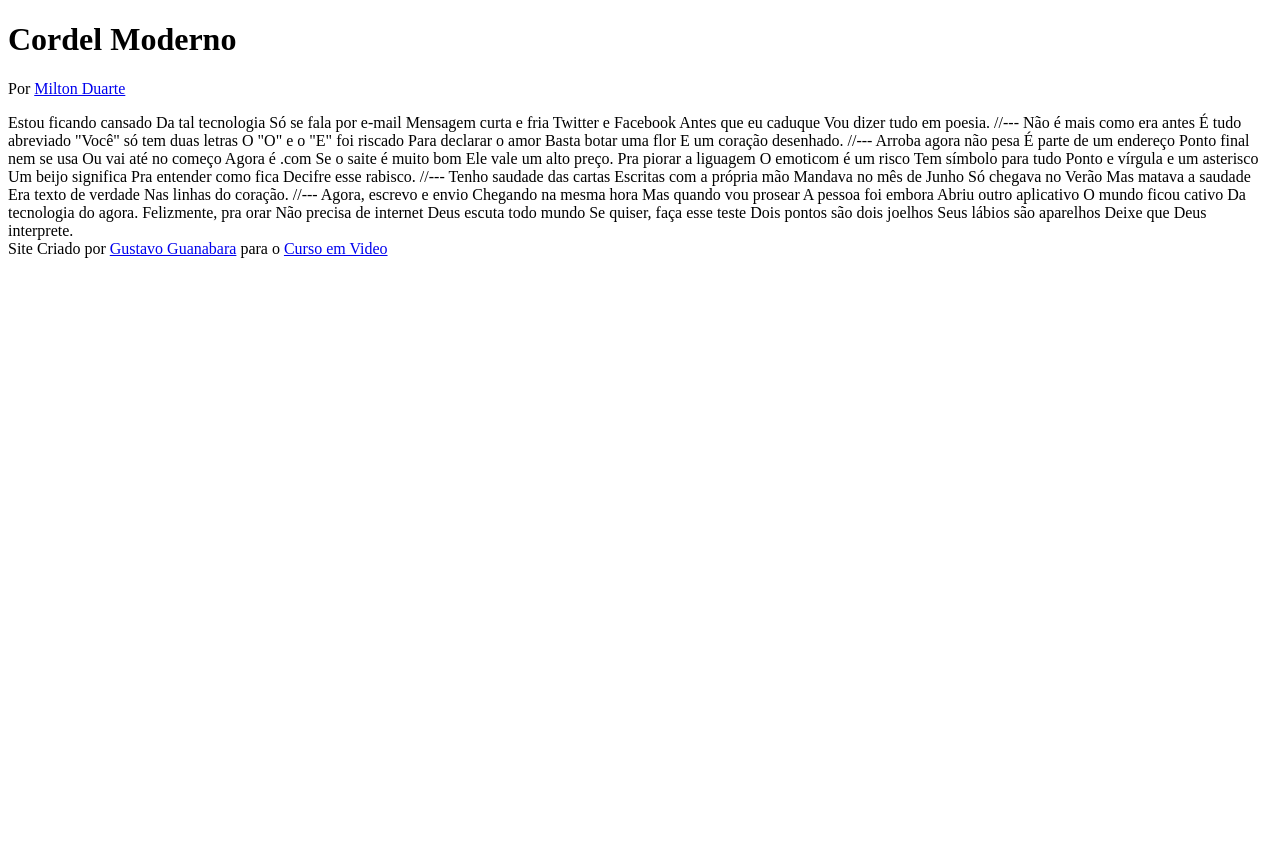
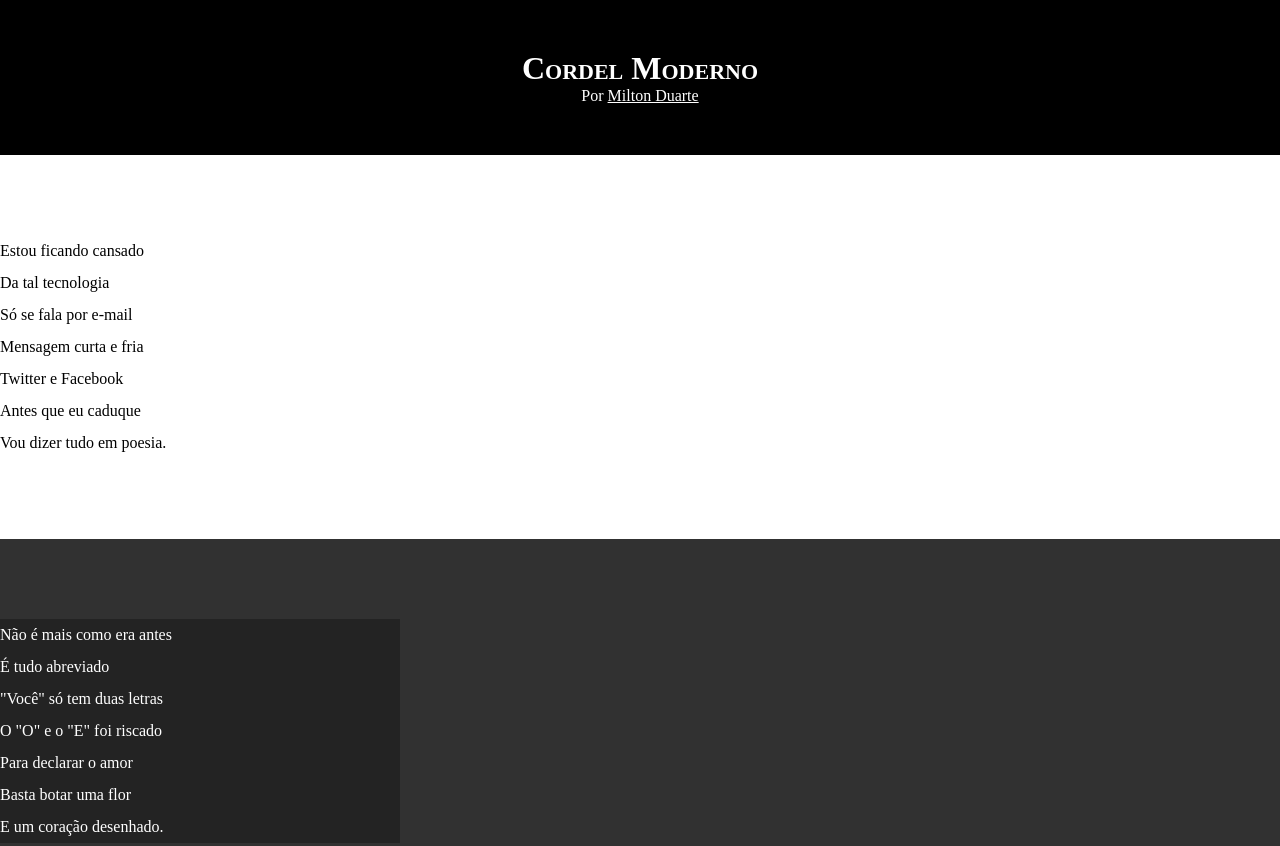
Before and after one commit to WilcimarJunior/html-css, a plain HTML site: page desafios/d12/index.html in a window 1280 px wide. Shown: the top 846 px of the page. Before the commit the page ends 800 px from the top, so only its background shows below. Drawn offline with Linux system fonts and the light colour scheme.

Commit message:
atualizei textos estilos e blocos

```diff
--- a/desafios/d12/index.html
+++ b/desafios/d12/index.html
@@ -4,6 +4,7 @@
     <meta charset="UTF-8">
     <meta name="viewport" content="width=device-width, initial-scale=1.0">
     <title>Cordel Moderno</title>
+    <link rel="stylesheet" href="style.css">
 </head>
 <body>
     <header>
@@ -16,69 +17,87 @@
 
     </header>
 
-        Estou ficando cansado
-    Da tal tecnologia
-    Só se fala por e-mail
-    Mensagem curta e fria
-    Twitter e Facebook
-    Antes que eu caduque
-    Vou dizer tudo em poesia.
+        <section class="normal">
+                <p>
+                    Estou ficando cansado <br>
+                    Da tal tecnologia <br>
+                    Só se fala por e-mail <br>
+                    Mensagem curta e fria <br>
+                    Twitter e Facebook <br>
+                    Antes que eu caduque <br>
+                    Vou dizer tudo em poesia. <br>
+                </p>
+        </section>
 
-    //---
+    <section class="imagem">
+        <p>
+            Não é mais como era antes <br>
+            É tudo abreviado <br>
+            "Você" só tem duas letras <br>
+            O "O" e o "E" foi riscado <br>
+            Para declarar o amor <br>
+            Basta botar uma flor <br>
+            E um coração desenhado. <br>
+        </p>
+    </section>
 
-    Não é mais como era antes
-    É tudo abreviado
-    "Você" só tem duas letras
-    O "O" e o "E" foi riscado
-    Para declarar o amor
-    Basta botar uma flor
-    E um coração desenhado.
 
-    //---
 
-    Arroba agora não pesa
-    É parte de um endereço
-    Ponto final nem se usa
-    Ou vai até no começo
-    Agora é .com
-    Se o saite é muito bom
-    Ele vale um alto preço.
+    <section class="normal">
+        <p>
+            Arroba agora não pesa <br>
+            É parte de um endereço <br>
+            Ponto final nem se usa <br>
+            Ou vai até no começo <br>
+            Agora é .com <br>
+            Se o saite é muito bom <br>
+            Ele vale um alto preço. <br>
+        </p>
 
-    Pra piorar a liguagem
-    O emoticom é um risco
-    Tem símbolo para tudo
-    Ponto e vírgula e um asterisco
-    Um beijo significa
-    Pra entender como fica
-    Decifre esse rabisco.
+        <p>
+            Pra piorar a liguagem <br>
+            O emoticom é um risco <br>
+            Tem símbolo para tudo <br>
+            Ponto e vírgula e um asterisco <br>
+            Um beijo significa <br>
+            Pra entender como fica <br>
+            Decifre esse rabisco. <br>
+        </p>
+    </section>
 
-    //---
+    <section class="imagem">
+        <p>
+            Tenho saudade das cartas <br>
+            Escritas com a própria mão <br>
+            Mandava no mês de Junho <br>
+            Só chegava no Verão <br>
+            Mas matava a saudade <br>
+            Era texto de verdade <br>
+            Nas linhas do coração. <br>
+        </p>
+    </section>
 
-    Tenho saudade das cartas
-    Escritas com a própria mão
-    Mandava no mês de Junho
-    Só chegava no Verão
-    Mas matava a saudade
-    Era texto de verdade
-    Nas linhas do coração.
+    <section class="normal">
+        <p>
+            Agora, escrevo e envio <br>
+            Chegando na mesma hora <br>
+            Mas quando vou prosear <br>
+            A pessoa foi embora <br>
+            Abriu outro aplicativo <br>
+            O mundo ficou cativo <br>
+            Da tecnologia do agora. <br>
+        </p>
 
-    //---
-
-    Agora, escrevo e envio
-    Chegando na mesma hora
-    Mas quando vou prosear
-    A pessoa foi embora
-    Abriu outro aplicativo
-    O mundo ficou cativo
-    Da tecnologia do agora.
-
-    Felizmente, pra orar
-    Não precisa de internet
-    Deus escuta todo mundo
-    Se quiser, faça esse teste
-    Dois pontos são dois joelhos
-    Seus lábios são aparelhos
-    Deixe que Deus interprete.
+        <p>
+            Felizmente, pra orar <br>
+            Não precisa de internet <br>
+            Deus escuta todo mundo <br>
+            Se quiser, faça esse teste <br>
+            Dois pontos são dois joelhos <br>
+            Seus lábios são aparelhos <br>
+            Deixe que Deus interprete. <br>
+        </p>
+    </section>
     <footer>
         Site Criado por <a href="https://Gustavoguanabara.github.io" target="_blank">Gustavo Guanabara</a> para o <a href="https://www.cursoemvideo.com" target="_blank">Curso em Video</a>
     </footer>
--- /dev/null
+++ b/desafios/d12/style.css
@@ -0,0 +1,59 @@
+@charset "utf-8";
+
+*{
+    margin: 0px;
+    padding: 0px;
+}
+
+html, body{
+    min-height: 100vh;
+    background-color: darkgray;
+}
+
+header {
+    background-color: black;
+    color: white;
+    text-align: center;
+}
+
+header > h1 {
+    padding-top: 50px;
+    font-variant: small-caps;
+}
+
+header > p {
+padding-bottom: 50px;
+}
+
+header a, footer a {
+    color: white;
+    text-decoration: underline;
+}
+
+section {
+    padding-top: 10vh;
+    padding-bottom: 10vh;
+    line-height: 2em;
+}
+
+section.normal{
+    background-color: white;
+    color: black;
+}
+
+section.imagem {
+background-color: rgb(49, 49, 49);
+color: white;
+}
+
+section.imagem > p{
+    width: 400px;
+    background-color: rgba(0, 0, 0, 0.281);
+}
+
+footer {
+    background-color: black;
+    text-align: center;
+    color: white;
+    padding: 10px;
+}
```
Also changed, not shown: desafios/desafio particular/pg1/p1.html (+1 -1 lines).
